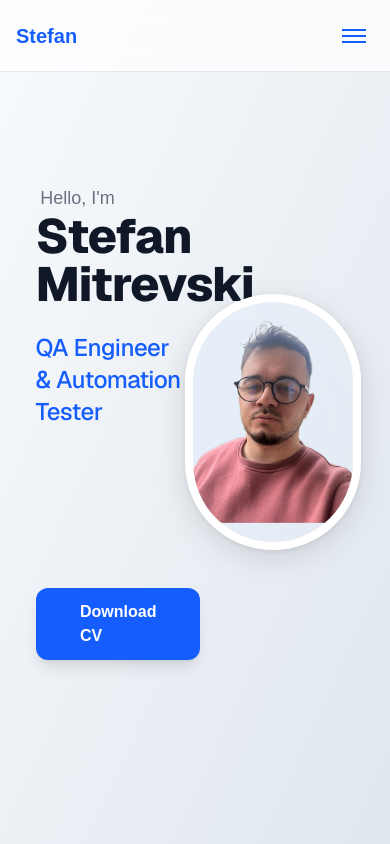
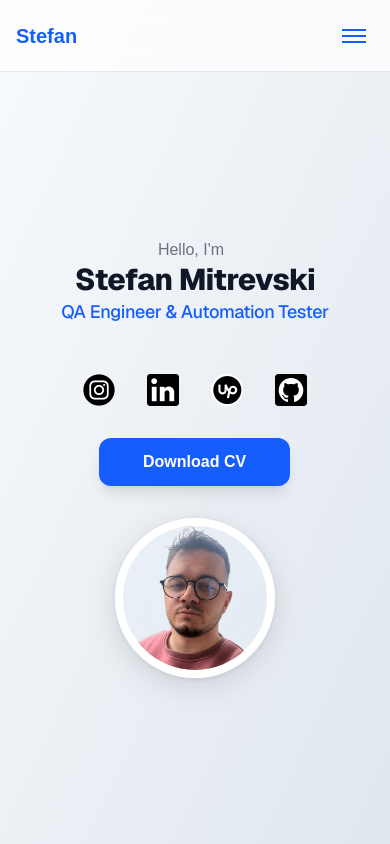
Before and after one commit to stefanmitreski/portfolio-site, a Next.js app: page / in a window 390 px wide. Shown: the top 844 px of the page. Built offline with nearby package versions, Linux system fonts and the light colour scheme.

Commit message:
Refactor Hero component layout and styles for improved responsiveness and mobile view

```diff
--- a/src/app/components/Hero.js
+++ b/src/app/components/Hero.js
@@ -2,34 +2,60 @@ import Image from "next/image";
 
 export default function Hero() {
   return (
-    <section className="relative flex flex-row h-screen px-4 md:px-24 bg-gradient-to-br from-[#f8fafc] to-[#e0e7ef] dark:from-[#10131a] dark:to-[#23283b]">
+    <section className="relative flex flex-col lg:flex-row min-h-screen items-center justify-center px-4 md:px-24 bg-gradient-to-br from-[#f8fafc] to-[#e0e7ef] dark:from-[#10131a] dark:to-[#23283b] pt-[4.5rem] lg:pt-0">
       {/* Left: Text and Buttons */}
-      <div className="w-5/12 flex flex-col justify-center h-full hero-text-margin">
-        <div className="max-w-xl space-y-6">
-          <span className="hello-align text-lg md:text-xl text-gray-500 dark:text-gray-400 animate-fadeIn">
+      <div className="w-full lg:w-5/12 flex flex-col justify-center items-center lg:items-start lg:h-full lg:ml-0">
+        <div className="max-w-xl space-y-6 mx-auto lg:mx-0 lg:pl-20">
+          <div className="text-center lg:text-left">
+            <span className="text-base sm:text-lg md:text-xl text-gray-500 dark:text-gray-400 animate-fadeIn text-center lg:text-left pr-2 md:pl-1.5">
               Hello, I&apos;m
             </span>
-          <h1 className="text-5xl md:text-7xl font-extrabold text-gray-900 dark:text-white animate-slideLeft">
+            <h1 className="text-3xl sm:text-5xl md:text-7xl font-extrabold text-gray-900 dark:text-white animate-slideLeft text-center lg:text-left">
               Stefan Mitrevski
             </h1>
-          <h2 className="hero-subtitle text-2xl md:text-3xl font-medium text-blue-600 dark:text-blue-400 animate-slideLeft">
+            <h2 className="hero-subtitle text-lg sm:text-2xl md:text-3xl font-medium text-blue-600 dark:text-blue-400 animate-slideLeft text-center lg:text-left">
               QA Engineer &amp; Automation Tester
             </h2>
-          <div className="socials socials-hero">
-              <a href="https://www.instagram.com/mitreski_stefan/" target="_blank" rel="noopener noreferrer" aria-label="Instagram">
+          </div>
+          <div className="flex gap-8 justify-center lg:justify-start mb-6 w-full">
+            <a
+              href="https://www.instagram.com/mitreski_stefan/"
+              target="_blank"
+              rel="noopener noreferrer"
+              aria-label="Instagram"
+              className="bg-white rounded-full"
+            >
               <Image src="/images/instagram.png" alt="Instagram" className="w-8 h-8 hover:scale-110 transition" width={32} height={32} />
             </a>
-              <a href="https://www.linkedin.com/in/stefan-mitrevski-566214238/" target="_blank" rel="noopener noreferrer" aria-label="LinkedIn">
+            <a
+              href="https://www.linkedin.com/in/stefan-mitrevski-566214238/"
+              target="_blank"
+              rel="noopener noreferrer"
+              aria-label="LinkedIn"
+              className="bg-white rounded-full"
+            >
               <Image src="/images/linkedin-logo.png" alt="LinkedIn" className="w-8 h-8 hover:scale-110 transition" width={32} height={32} />
             </a>
-              <a href="https://www.upwork.com/freelancers/~016ebe006d3a4e66b5" target="_blank" rel="noopener noreferrer" aria-label="Upwork">
+            <a
+              href="https://www.upwork.com/freelancers/~016ebe006d3a4e66b5"
+              target="_blank"
+              rel="noopener noreferrer"
+              aria-label="Upwork"
+              className="bg-white rounded-full"
+            >
               <Image src="/images/upwork.png" alt="Upwork" className="w-8 h-8 hover:scale-110 transition" width={32} height={32} />
             </a>
-              <a href="https://github.com/stefanmitreski" target="_blank" rel="noopener noreferrer" aria-label="GitHub">
+            <a
+              href="https://github.com/stefanmitreski"
+              target="_blank"
+              rel="noopener noreferrer"
+              aria-label="GitHub"
+              className="bg-white rounded-full"
+            >
               <Image src="/images/github.png" alt="GitHub" className="w-8 h-8 hover:scale-110 transition" width={32} height={32} />
             </a>
           </div>
-          <div className="flex flex-col gap-4 items-start mt-20">
+          <div className="flex flex-col gap-4 items-center lg:items-start mt-8 lg:mt-20 w-full">
             <a
               href="/files/CV_Stefan_Mitrevski.pdf"
               download
@@ -41,18 +67,18 @@ export default function Hero() {
         </div>
       </div>
       {/* Right: Image */}
-      <div className="w-7/12 flex justify-center items-center pr-8 md:pr-20 animate-slideRight">
-        <div className="relative w-64 h-64 md:w-96 md:h-96 rounded-full overflow-hidden border-8 border-white dark:border-[#23283b] hero-img-shadow flex items-center justify-center">
+      <div className="w-full lg:w-7/12 flex justify-center items-center mt-8 lg:mt-0 pr-0 lg:pr-20 animate-slideRight">
+        <div className="relative w-40 h-40 sm:w-64 sm:h-64 md:w-96 md:h-96 rounded-full overflow-hidden border-8 border-white dark:border-[#23283b] hero-img-shadow flex items-center justify-center mx-auto">
           <Image
             src="/images/my_picture.png"
             alt="Stefan Mitrevski"
             width={300}
             height={300}
-            style={{ objectFit: "cover" }}
+            className="object-cover object-top w-full h-full"
             priority
           />
           {/* Decorative Shape */}
-          <div className="absolute right-0 top-1/2 -translate-y-1/2 w-80 h-80 bg-blue-100 dark:bg-blue-900 rounded-full blur-3xl opacity-40 -z-10"></div>
+          <div className="absolute right-0 top-1/2 -translate-y-1/2 w-32 h-32 sm:w-80 sm:h-80 bg-blue-100 dark:bg-blue-900 rounded-full blur-3xl opacity-40 -z-10"></div>
         </div>
       </div>
     </section>
--- a/src/app/styles/globals.css
+++ b/src/app/styles/globals.css
@@ -233,7 +233,6 @@ a:focus-visible, button:focus-visible {
   padding-right: 2.75rem !important;
   padding-top: 0.75rem !important;   /* ~py-3 */
   padding-bottom: 0.75rem !important;
-  /* margin-top: 3rem !important; */
 }
 
 .hero-subtitle {
@@ -241,7 +240,6 @@ a:focus-visible, button:focus-visible {
 }
 
 .socials {
-  padding-right: 55%;
   margin-bottom: 1.5rem;
   display: flex;
   flex-direction: row;
@@ -257,20 +255,21 @@ a:focus-visible, button:focus-visible {
   transition: color 0.3s ease;
 }
 
-.socials-hero {
-  padding-right: 62%;
-}
-
 .socials-contact {
   padding-top: 3rem;
 }
 
-.hello-align {
-  padding-left: 0.3rem;
+@media (max-width: 767px) {
+  .socials,
+  .socials-hero {
+    padding-right: 0 !important;
+    justify-content: center !important;
+  }
 }
 
-/* @media (min-width: 640px) {
-  .sm\:hidden {
-    display: none !important;
+@media (max-width: 767px) {
+  .hero-text-margin
+  {
+    margin-left: 0 !important;
   }
-} */
+}
```
Lines whose indentation alone changed are shown as unchanged.
